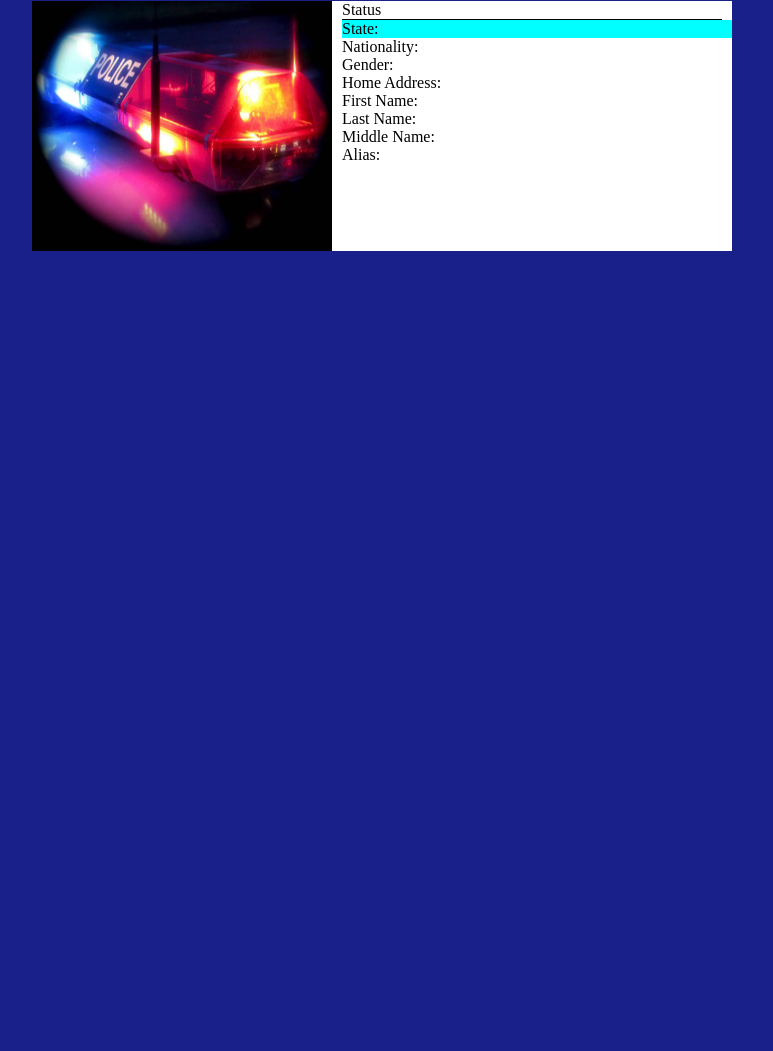
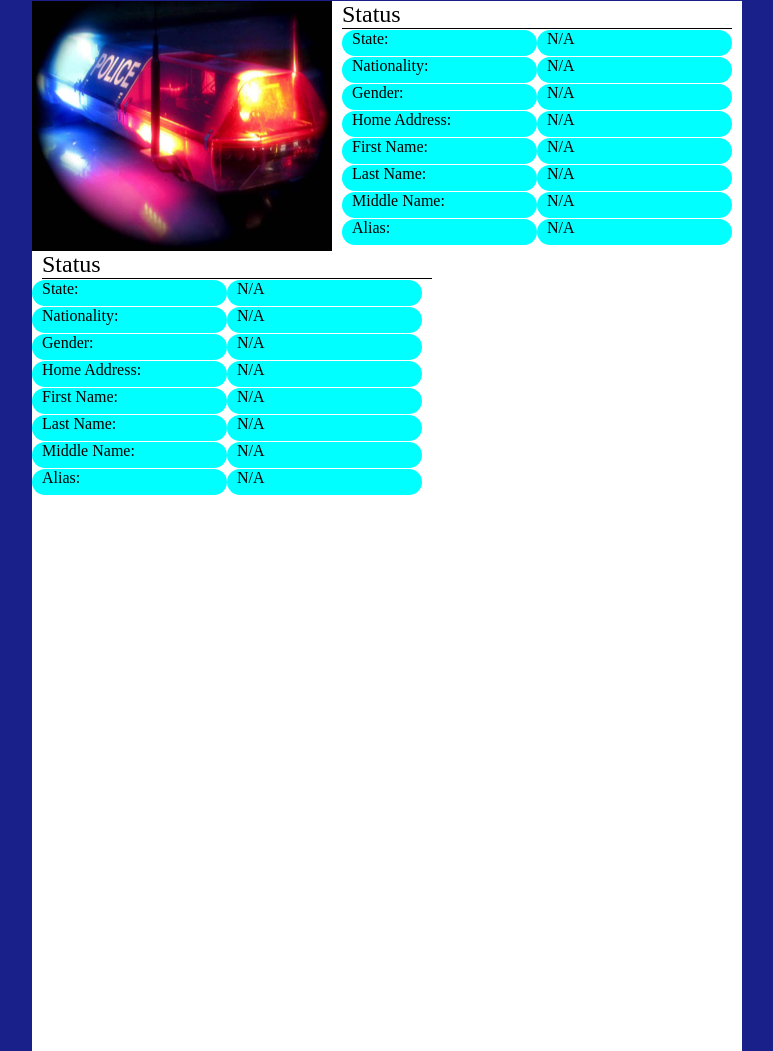
Before and after one commit to oGalatico/live, a Flask app: page /profile/ in a window 1280 px wide. Shown: the part 126-1177 px from the top of the page, without its empty margins (263-1036 px from the left). Before the commit the page ends 377 px from the top, so only its background shows below. Run offline with Flask 2, Linux system fonts and the light colour scheme; some web fonts are replaced.

Commit message:
profile form created

```diff
--- a/static/profile.css
+++ b/static/profile.css
@@ -3,14 +3,59 @@
     margin: 0 auto;
 }
 
+#profile_info
+{
+    background-color: rgb(255, 255, 255);
+    height: 100%;
+    width: 710px;
+}
+
+#profile_pic
+{
+    height:250px;
+}
 #sta
 {
-    font-family: Oxygen;
+
+}
+
+#sta-panel
+{
+    margin-left: 10px;
+    margin-right: 10px;
 }
 
 .poiref
 {
     background-color:aqua;
+    width:100%;
+    text-align: left;
+    margin-bottom: 1px;
+    margin-top: 1px;
+    border-radius:25px;
+    height:26px;
+
+}
+
+#left-ref
+{
+    position:relative;
+    float:left;
+    width:195px;
+}
+
+.value-text
+{
+    margin-left: 10px;
+    margin-top: 0px;
+    margin-bottom: 0px;
+}
+
+#right-ref
+{
+    position:relative;
+    float:left;
+    width:195px;
 }
 
 .pic{
@@ -22,6 +67,7 @@
 .label-css
 {
     margin: 10px;
+    font-size: 1.5em;
 }
 
 .line-divider
@@ -141,4 +187,5 @@ body{
     left: 295px;
     width:750px;
     height:100%;
+    font-family: Oxygen;
 }
--- a/templates/profile.html
+++ b/templates/profile.html
@@ -116,22 +116,64 @@
             <div id="profilesec">
                 <div id="profile_pic">
                     <img class="pic" src="/static/img/maxresdefault.jpg">
-                    <div style="position: relative; float: left; height: 250px; width: 400px; background-color: white;" id="sta">
+                    <div style="position: relative; float: left; height: 250px; width: 410px; background-color: white;" id="sta">
                       <label id="sta-label" class="label-css" for="sta-panel">Status</label>
                         <div class="line-divider"></div>
-                      <div style="margin-left: 10px;" id="sta-panel">
-                          <div class="poiref">State:</div>
-                          <div>Nationality:</div>
-                          <div>Gender:</div>
-                          <div>Home Address:</div>
-                          <div>First Name:</div>
-                          <div>Last Name:</div>
-                          <div>Middle Name:</div>
-                          <div>Alias:</div>
+                      <div id="sta-panel">
+                          <div id="left-ref">
+                              <div class="poiref"><p class="value-text">State:</p></div>
+                              <div class="poiref"><p class="value-text">Nationality:</p></div>
+                              <div class="poiref"><p class="value-text">Gender:</p></div>
+                              <div class="poiref"><p class="value-text">Home Address:</p></div>
+                              <div class="poiref"><p class="value-text">First Name:</p></div>
+                              <div class="poiref"><p class="value-text">Last Name:</p></div>
+                              <div class="poiref"><p class="value-text">Middle Name:</p></div>
+                              <div class="poiref"><p class="value-text">Alias:</p></div>
+                          </div>
+                           <div id="right-ref">
+                              <div class="poiref"><p class="value-text">N/A</p></div>
+                              <div class="poiref"><p class="value-text">N/A</p></div>
+                              <div class="poiref"><p class="value-text">N/A</p></div>
+                              <div class="poiref"><p class="value-text">N/A</p></div>
+                              <div class="poiref"><p class="value-text">N/A</p></div>
+                              <div class="poiref"><p class="value-text">N/A</p></div>
+                              <div class="poiref"><p class="value-text">N/A</p></div>
+                              <div class="poiref"><p class="value-text">N/A</p></div>
+                          </div>
                         </div>
                      </div>
                 </div>
-            <div id="profile_info"></div>
+            <div id="profile_info">
+                <div style="position: relative; float: left; height: 250px; width: 410px; background-color: white;" id="desc">
+                      <label id="desc-label" class="label-css" for="desc-panel">Status</label>
+                        <div class="line-divider"></div>
+                      <div id="desc-panel">
+                          <div id="left-ref">
+                              <div class="poiref"><p class="value-text">State:</p></div>
+                              <div class="poiref"><p class="value-text">Nationality:</p></div>
+                              <div class="poiref"><p class="value-text">Gender:</p></div>
+                              <div class="poiref"><p class="value-text">Home Address:</p></div>
+                              <div class="poiref"><p class="value-text">First Name:</p></div>
+                              <div class="poiref"><p class="value-text">Last Name:</p></div>
+                              <div class="poiref"><p class="value-text">Middle Name:</p></div>
+                              <div class="poiref"><p class="value-text">Alias:</p></div>
+                          </div>
+                           <div id="right-ref">
+                              <div class="poiref"><p class="value-text">N/A</p></div>
+                              <div class="poiref"><p class="value-text">N/A</p></div>
+                              <div class="poiref"><p class="value-text">N/A</p></div>
+                              <div class="poiref"><p class="value-text">N/A</p></div>
+                              <div class="poiref"><p class="value-text">N/A</p></div>
+                              <div class="poiref"><p class="value-text">N/A</p></div>
+                              <div class="poiref"><p class="value-text">N/A</p></div>
+                              <div class="poiref"><p class="value-text">N/A</p></div>
+                          </div>
+                        </div>
+                     </div>
+
+
+
+            </div>
 </div>
             </div>
         </div>
```
